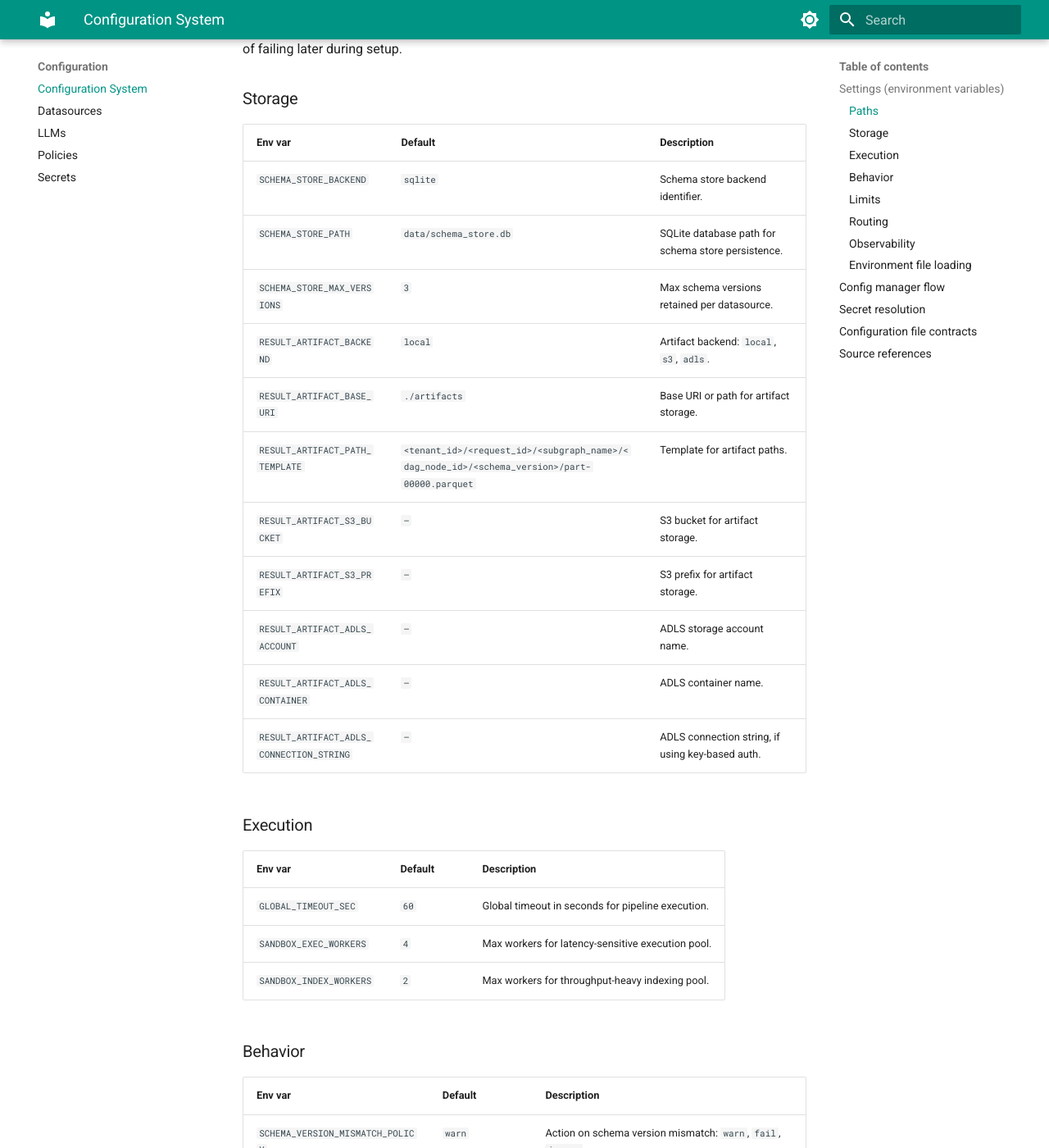
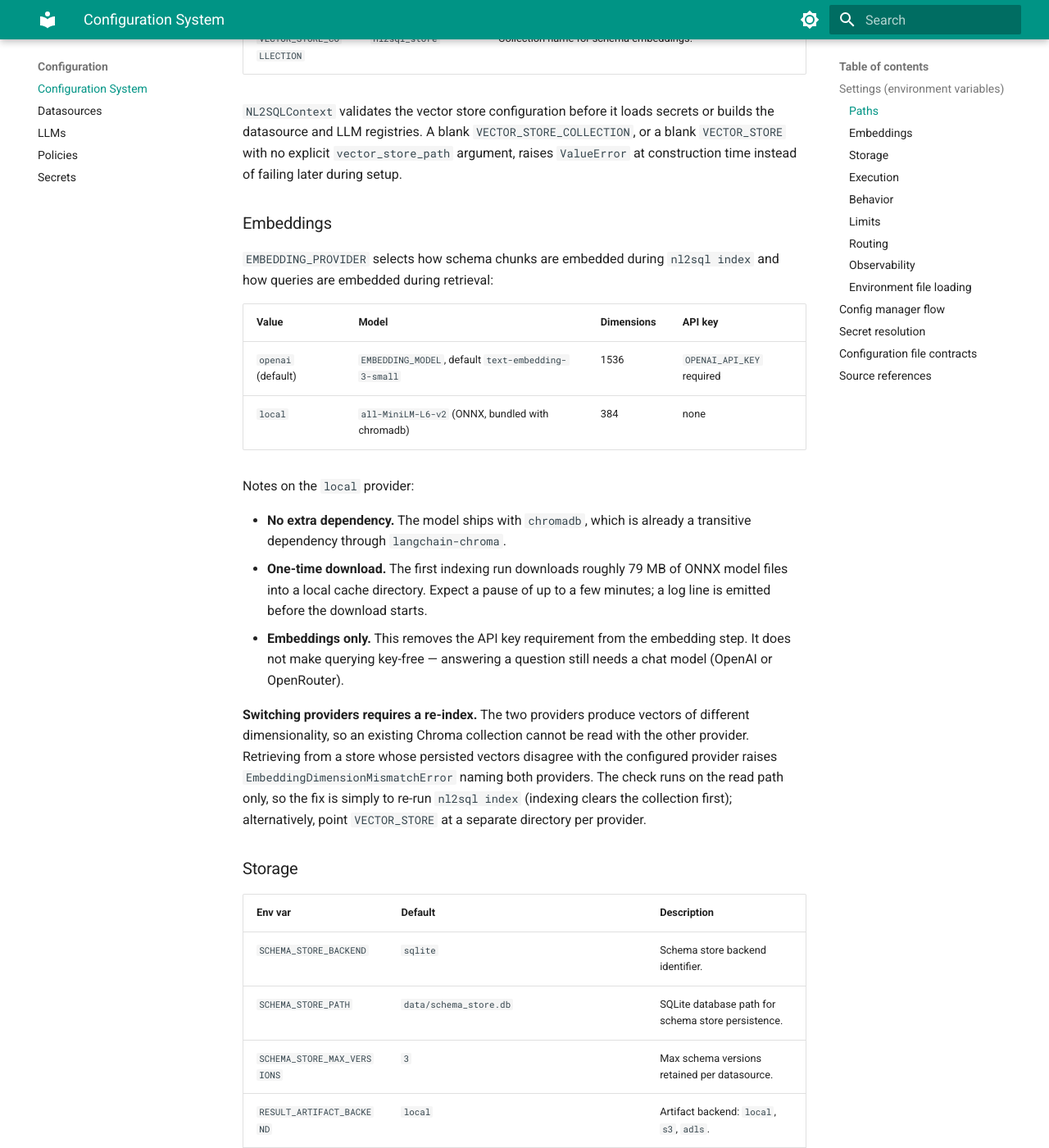
Before and after one commit to nadeem4/nl2sql, an MkDocs documentation site: the page built from docs/configuration/system.md, in a window 1280 px wide and 1400 px high, scrolled down 1122 px. Shown: the whole window at 82% size. Built offline with MkDocs 1.6.1 and Material for MkDocs 9.7.7, drawn with Linux system fonts in a browser that asks for light colours; some of the changed text lies outside the part shown.

Commit message:
docs: document the local embedding provider
Cover the new EMBEDDING_PROVIDER setting and its two values, the ~79 MB
one-time model download, the re-index required when switching providers, and
the exact scope of 'key-free': indexing no longer needs an embedding key, while
running a query still needs an LLM.

```diff
--- a/docs/configuration/system.md
+++ b/docs/configuration/system.md
@@ -8,7 +8,9 @@ Configuration is split into **environment variables** (runtime settings) and **f
 
 | Env var | Default | Description |
 | --- | --- | --- |
-| `OPENAI_API_KEY` | `—` | OpenAI API key. Used for chat when `provider: openai`, and **always** used for embeddings, so `nl2sql index` needs it even when chat runs through OpenRouter. |
+| `OPENAI_API_KEY` | `—` | OpenAI API key. Used for chat when `provider: openai`, and for embeddings when `EMBEDDING_PROVIDER=openai` (the default). |
+| `EMBEDDING_PROVIDER` | `openai` | Embedding backend: `openai` (needs `OPENAI_API_KEY`) or `local` (key-free ONNX `all-MiniLM-L6-v2` bundled with chromadb). |
+| `EMBEDDING_MODEL` | `text-embedding-3-small` | OpenAI embedding model. Ignored when `EMBEDDING_PROVIDER=local`. |
 | `LLM_CONFIG` | `configs/llm.yaml` | Path to the LLM config file. |
 | `DATASOURCE_CONFIG` | `configs/datasources.yaml` | Path to the datasource config file. |
 | `BENCHMARK_CONFIG` | `configs/benchmark_suite.yaml` | Path to the benchmark suite file. |
@@ -22,6 +24,35 @@ Configuration is split into **environment variables** (runtime settings) and **f
 builds the datasource and LLM registries. A blank `VECTOR_STORE_COLLECTION`, or a blank
 `VECTOR_STORE` with no explicit `vector_store_path` argument, raises `ValueError` at
 construction time instead of failing later during setup.
+
+### Embeddings
+
+`EMBEDDING_PROVIDER` selects how schema chunks are embedded during `nl2sql index`
+and how queries are embedded during retrieval:
+
+| Value | Model | Dimensions | API key |
+| --- | --- | --- | --- |
+| `openai` (default) | `EMBEDDING_MODEL`, default `text-embedding-3-small` | 1536 | `OPENAI_API_KEY` required |
+| `local` | `all-MiniLM-L6-v2` (ONNX, bundled with chromadb) | 384 | none |
+
+Notes on the `local` provider:
+
+- **No extra dependency.** The model ships with `chromadb`, which is already a
+  transitive dependency through `langchain-chroma`.
+- **One-time download.** The first indexing run downloads roughly 79 MB of ONNX
+  model files into a local cache directory. Expect a pause of up to a few
+  minutes; a log line is emitted before the download starts.
+- **Embeddings only.** This removes the API key requirement from the embedding
+  step. It does not make querying key-free — answering a question still needs a
+  chat model (OpenAI or OpenRouter).
+
+**Switching providers requires a re-index.** The two providers produce vectors of
+different dimensionality, so an existing Chroma collection cannot be read with the
+other provider. Retrieving from a store whose persisted vectors disagree with the
+configured provider raises `EmbeddingDimensionMismatchError` naming both
+providers. The check runs on the read path only, so the fix is simply to re-run
+`nl2sql index` (indexing clears the collection first); alternatively, point
+`VECTOR_STORE` at a separate directory per provider.
 
 ### Storage
 
```
Also changed, not shown: docs/api/core/llm.md (+7 -3 lines), docs/architecture/indexing.md (+5 -1 lines), docs/configuration/llm.md (+9 -9 lines), docs/getting_started/demo.md (+25 -0 lines), docs/getting_started/pypi.md (+5 -2 lines).
